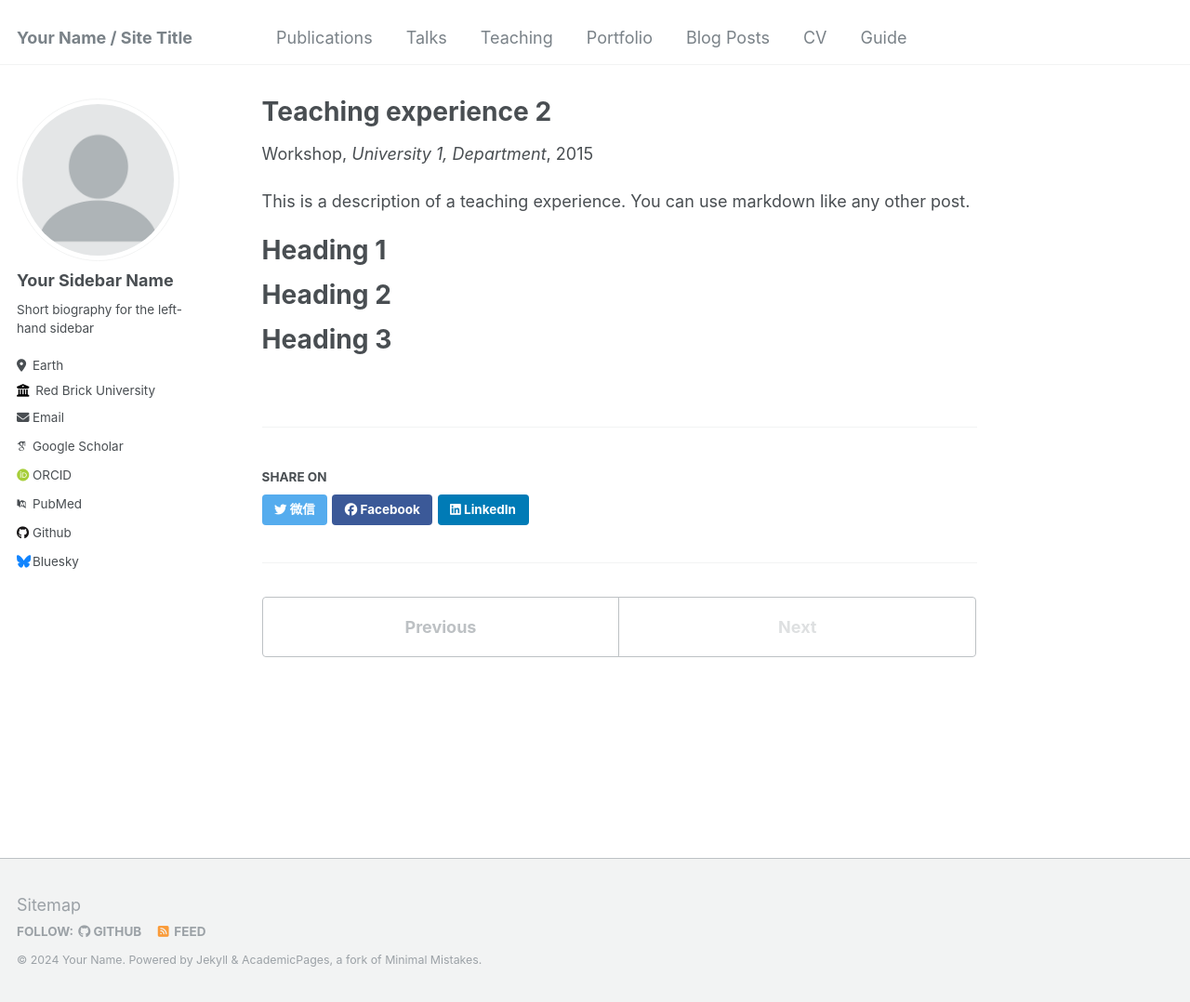
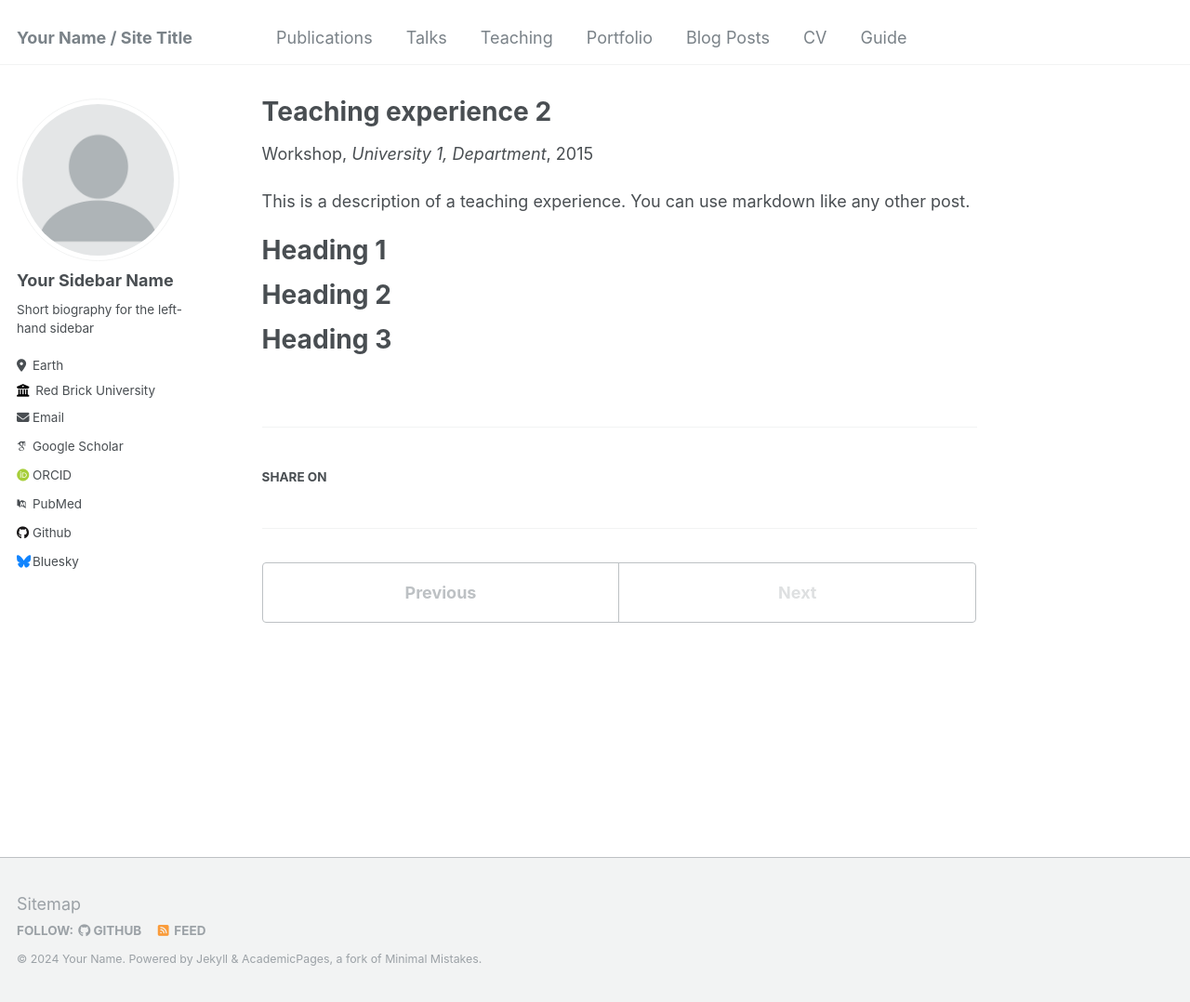
Before and after one commit to ChoCoo1/ChoCoo1.github.io, a Jekyll site: the page built from _teaching/2015-spring-teaching-2.md, in a window 1280 px wide and 1078 px high. Shown: the whole window at 93% size. Built offline with Jekyll 4.4.1, drawn with Linux system fonts in a browser that asks for light colours; some web fonts are replaced.

Commit message:
Update social-share.html

```diff
--- a/_includes/social-share.html
+++ b/_includes/social-share.html
@@ -3,10 +3,4 @@
   {% if site.data.ui-text[site.locale].share_on_label %}
     <h4 class="page__share-title">{{ site.data.ui-text[site.locale].share_on_label | default: "Share on" }}</h4>
   {% endif %}
-
-  <a href="https://baidu.com" class="btn btn--twitter" title="{{ site.data.ui-text[site.locale].share_on_label | default: 'Share on' }} Twitter"><i class="fab fa-twitter" aria-hidden="true"></i><span> 微信</span></a>
-
-  <a href="https://www.facebook.com/sharer/sharer.php?u={{ base_path }}{{ page.url }}" class="btn btn--facebook" title="{{ site.data.ui-text[site.locale].share_on_label | default: 'Share on' }} Facebook"><i class="fab fa-facebook" aria-hidden="true"></i><span> Facebook</span></a>
-
-  <a href="https://www.linkedin.com/shareArticle?mini=true&url={{ base_path }}{{ page.url }}" class="btn btn--linkedin" title="{{ site.data.ui-text[site.locale].share_on_label | default: 'Share on' }} LinkedIn"><i class="fab fa-linkedin" aria-hidden="true"></i><span> LinkedIn</span></a>
 </section>
```
